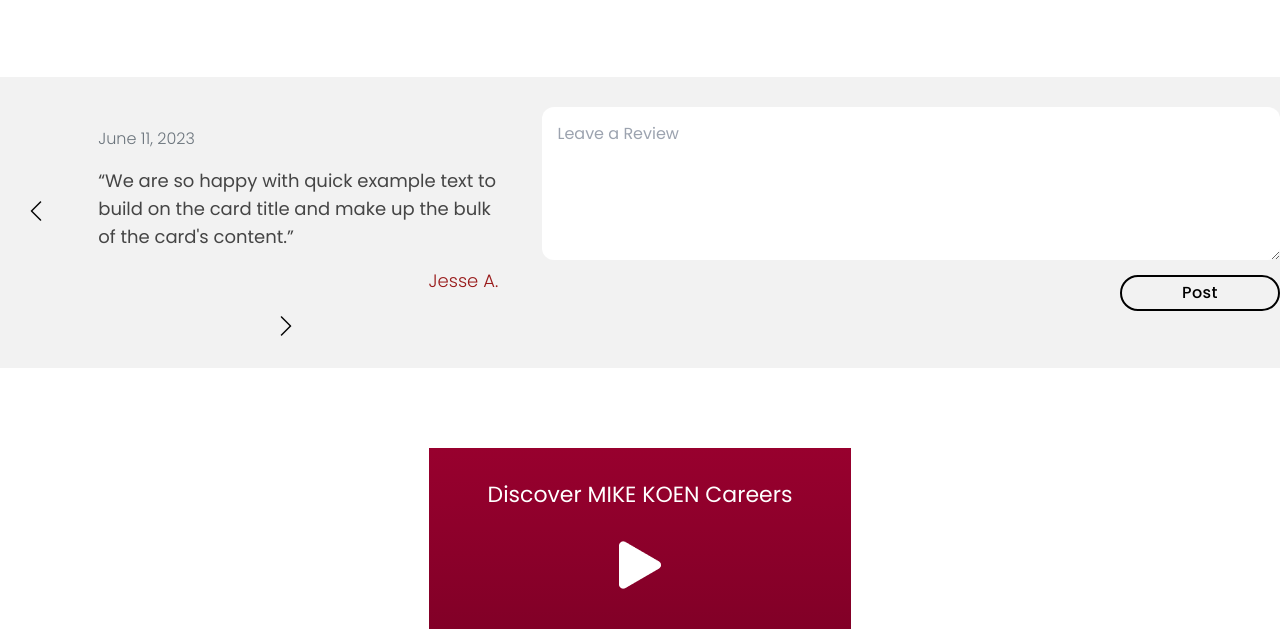
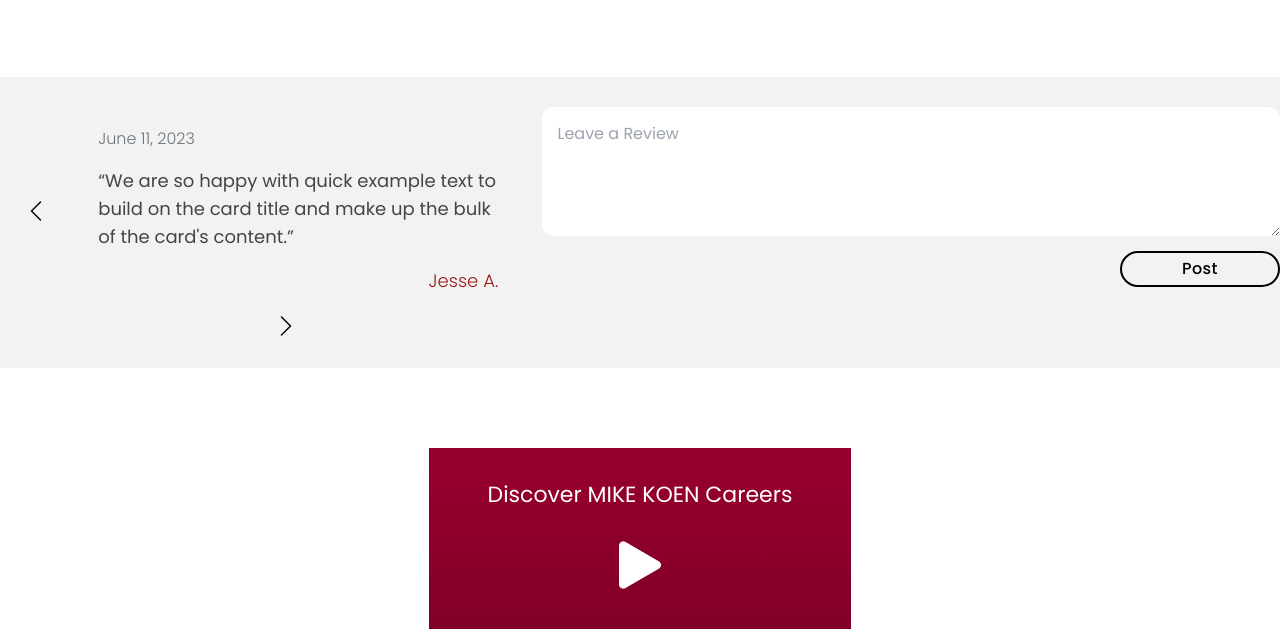
Before and after one commit to Huzaifa-A750/Mike-Keon-Realty, a plain HTML site: page AboutUs.html in a window 1280 px wide. Shown: the part 2956-3585 px from the top of the page. Drawn offline with nearby package versions, Linux system fonts and the light colour scheme.

```diff
--- a/AboutUs.html
+++ b/AboutUs.html
@@ -168,7 +168,7 @@
 			</div>
 		</div>
 		<div class="grid justify-center lg:justify-none">
-			<textarea rows="4" cols="50" placeholder="Leave a Review" class="rounded-xl text-[#6C757D] p-[15px] mb-[15px]"></textarea>
+			<textarea rows="2" cols="50" placeholder="Leave a Review" class="rounded-xl text-[#6C757D] p-[15px] mb-[15px]"></textarea>
 			<div class="justify-center lg:justify-end flex">
 				<button type="button" class="text-black border-2 border-black text-base rounded-[50px] bg-transparent border-2 tracking-wide leading-[12px] font-medium w-[160px] h-[36px]">Post</button>
 			</div>
```
Also changed, not shown: ContactUs.html (+1 -1 lines), index.html (+1 -1 lines), investors.html (+1 -1 lines).
